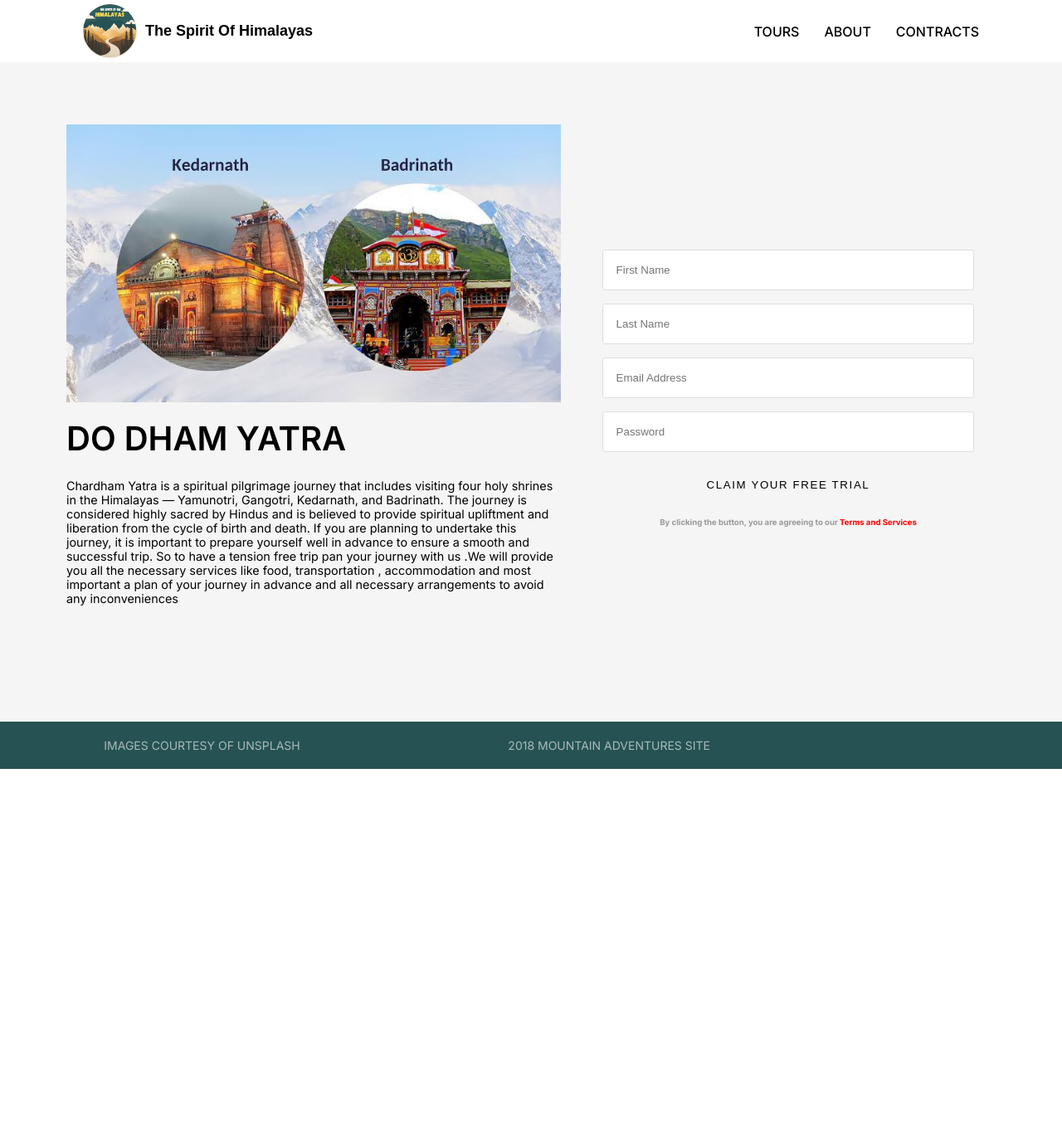
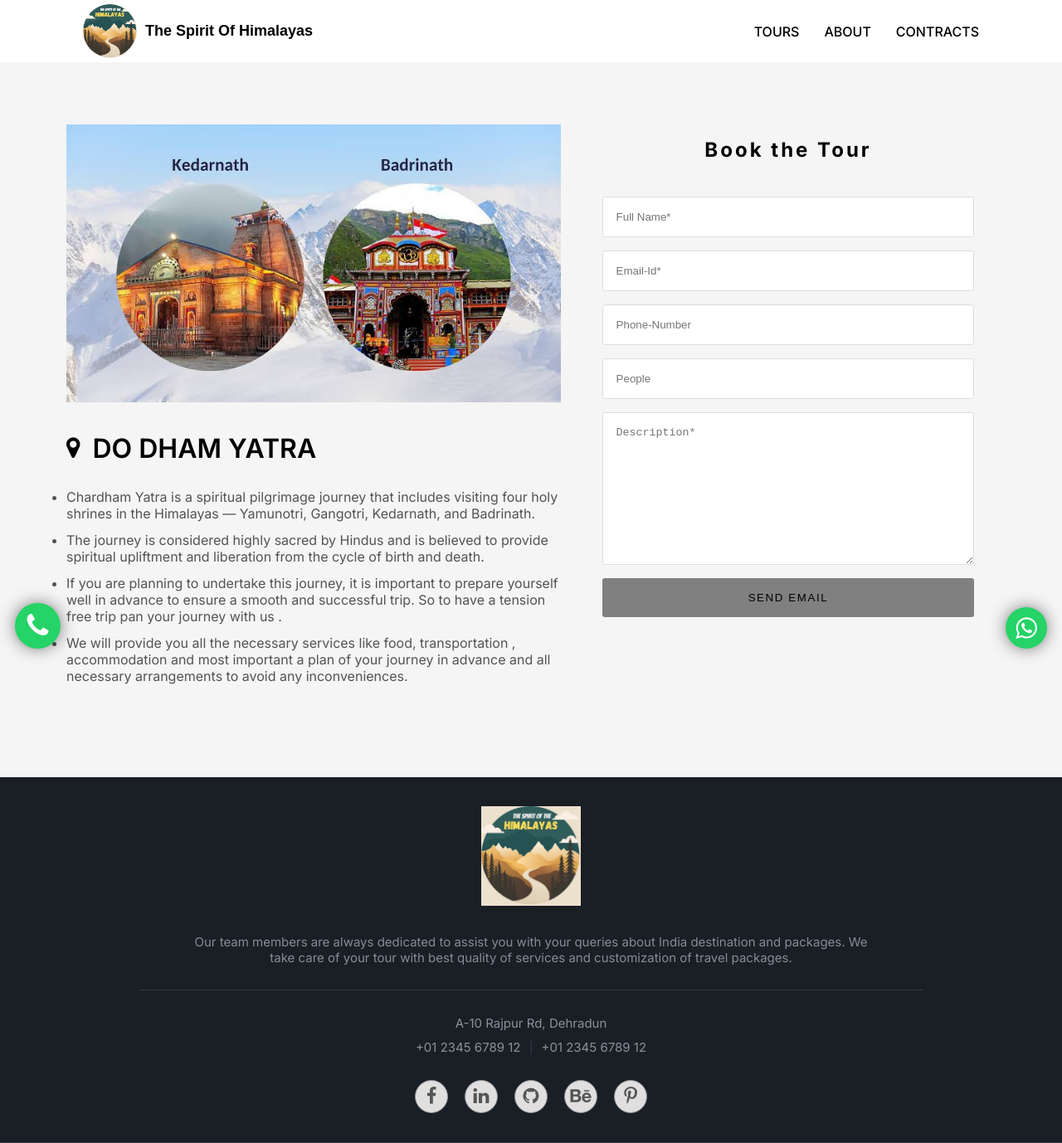
Before and after one commit to Laukik-11/thespiritofhimalayas, a React (Create React App) app: page /trek/1 in a window 1280 px wide. Shown: the whole page at 83% size. Before the commit the page ends 927 px from the top, so only its background shows below. Built offline with nearby package versions, Linux system fonts and the light colour scheme.

Commit message:
added form

```diff
--- a/package.json
+++ b/package.json
@@ -3,9 +3,12 @@
   "version": "0.1.0",
   "private": true,
   "dependencies": {
+    "@emailjs/browser": "^4.3.3",
     "@testing-library/jest-dom": "^5.17.0",
     "@testing-library/react": "^13.4.0",
     "@testing-library/user-event": "^13.5.0",
+    "emailjs": "^4.0.3",
+    "font-awesome": "^4.7.0",
     "react": "^18.2.0",
     "react-dom": "^18.2.0",
     "react-router-dom": "^6.22.3",
--- a/src/App.js
+++ b/src/App.js
@@ -16,6 +16,8 @@ function App() {
           <Route path="*" element={<h1>not found</h1>} />
         </Routes>
         <Footer />
+        <a target="_blank" href="https://api.whatsapp.com/send?phone=&text=" class="whatsapp-button"><i class="fa fa-whatsapp"></i></a>
+        <a target="_blank" href="https://api.whatsapp.com/send?phone=&text=" class="phone-button"><i class="fa fa-phone"></i></a>
       </Router>
     </>
   );
--- /dev/null
+++ b/src/Components/Footer.css
@@ -0,0 +1,96 @@
+img {
+  max-width: 100%;
+  height: auto;
+}
+.footer_section {
+  display: flex;
+  justify-content: center;
+  align-items: center;
+  padding: 35px 50px;
+  /* min-height: 100vh;*/
+}
+.contact-social ul {
+  margin: 0;
+  padding: 0;
+  list-style: none;
+}
+.contact-area {
+    text-align: center;
+  border-bottom: 1px solid #353c46;
+}
+
+.contact-content p {
+  font-size: 15px;
+  margin: 30px 0 60px;
+  position: relative;
+}
+
+.contact-content p::after {
+  background: #353c46;
+  bottom: -30px;
+  content: "";
+  height: 1px;
+  left: 50%;
+  position: absolute;
+  transform: translate(-50%);
+  width: 80%;
+}
+
+.contact-content h6 {
+  color: #8b9199;
+  font-size: 15px;
+  font-weight: 400;
+  margin-bottom: 10px;
+}
+
+.contact-content span {
+  color: #353c47;
+  margin: 0 10px;
+}
+
+.contact-social {
+  margin-top: 30px;
+}
+
+.contact-social > ul {
+  display: inline-flex;
+}
+
+.contact-social ul li a {
+  border: 1px solid #8b9199;
+  background-color: rgb(224, 222, 222);
+  border-radius: 50%;
+  color: #555555;
+  display: inline-block;
+  height: 40px;
+  width: 40px;
+  margin: 0 10px;
+  font-size: 22px;
+  padding-top: 5px;
+  transition: all 0.4s ease 0s;
+}
+
+.contact-social ul li a:hover {
+  background-color: rgb(48, 48, 48);
+  border: 1px solid #e4e4e4;
+  color: #e4e4e4;
+}
+
+.contact-content img {
+  max-width: 210px;
+}
+
+.footer_section,
+footer {
+  background: #1a1e25;
+  color: #868c96;
+}
+
+footer p {
+  padding: 20px 0;
+  text-align: center;
+}
+
+footer img {
+  width: 44px;
+}
--- a/src/Components/Footer.jsx
+++ b/src/Components/Footer.jsx
@@ -1,43 +1,37 @@
 import React from 'react'
+import Logo from "../Assets/Logo.jpg";
+import "./Footer.css"
 
 const Footer = () => {
   return (
     <>
-      {/* <section className="contact">
-        <h3 className="title">Learn More</h3>
-        <p>
-          Want to learn more about our upcoming mountain-related events? Just
-          sign up for our mailing list. No spam, we promise! Only quality
-          offers, and information to keep you outdoors.
-        </p>
-        <form>
-          <input type="email" placeholder="Email" />
-          <a href="#" className="btn">
-            Subscribe Now
-          </a>
-        </form>
-      </section> */}
-      <footer>
-        <p>Images Courtesy of unsplash</p>
-        <p>2018 Mountain Adventures site</p>
-        <ul>
-          <li>
-            <a href="#">
-              <i className="fa fa-twitter-square fa-2x"></i>
-            </a>
-          </li>
-          <li>
-            <a href="#">
-              <i className="fa fa-facebook-square fa-2x"></i>
-            </a>
-          </li>
-          <li>
-            <a href="#">
-              <i className="fa fa-snapchat-square fa-2x"></i>
-            </a>
-          </li>
-        </ul>
-      </footer>
+      <div class="contact-area footer_section" id="contact">
+        <div class="container">
+            {/* <div className="row"> */}
+                {/* <div className="col-lg-6 offset-lg-3"> */}
+                    <div class="contact-content text-center">
+                        <a href="#"><img style={{ width : "120px"}} src={Logo} alt="logo"/></a>
+                        <p style={{ padding: "0px 15%"}}>Our team members are always dedicated to assist you with your queries about India destination and packages. We take care of your tour with best quality of services and customization of travel packages.</p>
+                        <div class="hr"></div>
+                        <h6>A-10 Rajpur Rd, Dehradun</h6>
+                        <h6>+01 2345 6789 12<span>|</span>+01 2345 6789 12</h6>
+                        <div class="contact-social">
+                            <ul>
+                                <li><a class="hover-target" href=""><i class="fa fa-facebook"></i></a></li>
+                                <li><a class="hover-target" href=""><i class="fa fa-linkedin"></i></a></li>
+                                <li><a class="hover-target" href=""><i class="fa fa-github"></i></a></li>
+                                <li><a class="hover-target" href=""><i class="fa fa-behance"></i></a></li>
+                                <li><a class="hover-target" href=""><i class="fa fa-pinterest-p"></i></a></li>
+                            </ul>
+                        </div>
+                    </div>
+                  {/* </div> */}
+              {/* </div> */}
+        </div>
+    </div>
+    {/* <footer>
+        <p>Copyright &copy; 2024 <img style={{ width: "17px"}} src={Logo} alt="logo"/> All Rights Reserved.</p>
+    </footer> */}
     </>
   );
 }
--- a/src/Components/TrekList.jsx
+++ b/src/Components/TrekList.jsx
@@ -10,8 +10,7 @@ export const treks = [
     id: 1,
     trekname: "DO DHAM YATRA",
     image: Dodham,
-    description:
-      "Chardham Yatra is a spiritual pilgrimage journey that includes visiting four holy shrines in the Himalayas — Yamunotri, Gangotri, Kedarnath, and Badrinath. The journey is considered highly sacred by Hindus and is believed to provide spiritual upliftment and liberation from the cycle of birth and death. If you are planning to undertake this journey, it is important to prepare yourself well in advance to ensure a smooth and successful trip. So to have a tension free trip pan your journey with us .We will provide you all the necessary services like food, transportation , accommodation and most important a plan of your journey in advance and all necessary arrangements to avoid any inconveniences",
+    description: ["Chardham Yatra is a spiritual pilgrimage journey that includes visiting four holy shrines in the Himalayas — Yamunotri, Gangotri, Kedarnath, and Badrinath.", " The journey is considered highly sacred by Hindus and is believed to provide spiritual upliftment and liberation from the cycle of birth and death.", " If you are planning to undertake this journey, it is important to prepare yourself well in advance to ensure a smooth and successful trip. So to have a tension free trip pan your journey with us .", "We will provide you all the necessary services like food, transportation , accommodation and most important a plan of your journey in advance and all necessary arrangements to avoid any inconveniences."],
   },
   {
     id: 2,
--- a/src/Pages/TrekDetail.jsx
+++ b/src/Pages/TrekDetail.jsx
@@ -1,6 +1,7 @@
 import React, { useEffect, useState } from "react";
 import { useParams } from "react-router-dom";
 import { treks } from "../Components/TrekList";
+import emailjs from "@emailjs/browser";
 
 const TrekDetail = () => {
   const { id } = useParams();
@@ -10,12 +11,50 @@ const TrekDetail = () => {
     setTrek(trek);
   }, [id]);
 
+  const [name, setName] = useState("");
+  const [email, setEmail] = useState("");
+  const [message, setMessage] = useState("");
+  const [phoneNumber, setPhoneNumber] = useState("");
+  const [number, setNumber] = useState("");
+
+  const handleSubmit = (e) => {
+    e.preventDefault();
+
+    // Your EmailJS service ID, template ID, and Public Key
+    const serviceId = "service_apxgerr";
+    const templateId = "template_a9humra";
+    const publicKey = "ddz7uIKAGK9Pgu3ef";
+
+    // Create a new object that contains dynamic template params
+    const templateParams = {
+      from_name: name,
+      from_email: email,
+      from_phone: phoneNumber,
+      total_people: number,
+      to_name: "Laurel",
+      message: message,
+    };
+
+    // Send the email using EmailJS
+    emailjs
+      .send(serviceId, templateId, templateParams, publicKey)
+      .then((response) => {
+        console.log("Email sent successfully!", response);
+        setName("");
+        setEmail("");
+        setMessage("");
+      })
+      .catch((error) => {
+        console.error("Error sending email:", error);
+      });
+  };
+
   if (!trek) {
     return <div>Loading...</div>;
   }
   return (
     <main class="app">
-      <div class="app__sections">
+      <div class="app__sections_left">
         <div className="projects__image">
           <img
             src={trek.image}
@@ -23,45 +62,45 @@ const TrekDetail = () => {
             style={{ maxHeight: "500px", objectFit: "contain", width: "100%" }}
           />
         </div>
+        <div className="app__heading__container">
+        <i class="fa fa-map-marker" style={{ fontSize: {}}}></i>
         <h1 class="app__title">{trek.trekname}</h1>
-        <p class="app__text">{trek.description}</p>
+        </div>
+        {/* <p class="app__text">{trek.description}</p> */}
+        <ul className="treklist-ul">
+          {trek.description.map((trekpoint, index) => {
+            return <li key={index} className="treklist-li">
+              {trekpoint}
+            </li>;
+          })}
+        </ul>
       </div>
-      <div class="app__sections" style={{ maxWidth: "500px" }}>
-        {/* <h2 class="app__price">
-          Try it free 7 days
-
-        </h2> */}
-        <form class="app__form" id="form">
+      <div class="app__sections_right" style={{ maxWidth: "500px" }}>
+        <div class="app__form__heading">Book the Tour</div>
+        <form onSubmit={handleSubmit} class="app__form" id="form">
+          {/* <form class="app__form" id="form"> */}
           <div class="app__input__wrapper">
             <input
-              class="app__form__fields"
+              required
+              className="app__form__fields"
               type="text"
-              name="firstName"
-              placeholder="First Name"
+              placeholder="Full Name*"
+              value={name}
+              onChange={(e) => setName(e.target.value)}
             />
             <span class="app__form__input__erro">
-              First name must be between 2 and 100 characters and only contain
+              your name must be between 2 and 100 characters and only contain
               letters
             </span>
           </div>
           <div class="app__input__wrapper">
             <input
-              class="app__form__fields"
-              type="text"
-              name="lastName"
-              placeholder="Last Name"
-            />
-            <span class="app__form__input__erro">
-              First name must be between 2 and 100 characters and only contain
-              letters
-            </span>
-          </div>
-          <div class="app__input__wrapper">
-            <input
+              required
               class="app__form__fields"
               type="email"
-              name="email"
-              placeholder="Email Address"
+              placeholder="Email-Id*"
+              value={email}
+              onChange={(e) => setEmail(e.target.value)}
             />
             <span class="app__form__input__erro">
               Email address must be valid
@@ -70,22 +109,70 @@ const TrekDetail = () => {
           <div class="app__input__wrapper">
             <input
               class="app__form__fields"
-              type="password"
-              name="password"
-              placeholder="Password"
+              type="tel"
+              placeholder="Phone-Number"
+              value={phoneNumber}
+              onChange={(e) => setPhoneNumber(e.target.value)}
             />
             <span class="app__form__input__erro">
-              Password must only contain letters and numbers
+              Phone number must be 10 digit
             </span>
           </div>
+          <div class="app__input__wrapper">
+            <input
+              class="app__form__fields"
+              type="number"
+              placeholder="People"
+              value={number}
+              onChange={(e) => setNumber(e.target.value)}
+            />
+            <span class="app__form__input__erro">Number of people</span>
+          </div>
+          <div class="app__input__wrapper">
+            <textarea
+              required
+              class="app__form__fields"
+              cols="30"
+              rows="10"
+              placeholder="Description*"
+              value={message}
+              onChange={(e) => setMessage(e.target.value)}
+            ></textarea>
+
+            <span class="app__form__input__erro">Add some discription</span>
+          </div>
+          {/* <button type="submit"></button> */}
+
           <button type="submit" class="app__form__button">
-            Claim your free trial
+            Send Email
           </button>
-          <p class="app__form__term">
+          {/* <p class="app__form__term">
             By clicking the button, you are agreeing to our{" "}
             <a href="#">Terms and Services</a>
-          </p>
+          </p>  */}
         </form>
+
+        {/* <form onSubmit={handleSubmit} className="emailForm">
+          <input
+            type="text"
+            placeholder="Your Name"
+            value={name}
+            onChange={(e) => setName(e.target.value)}
+          />
+          <input
+            type="email"
+            placeholder="Your Email"
+            value={email}
+            onChange={(e) => setEmail(e.target.value)}
+          />
+          <textarea
+            cols="30"
+            rows="10"
+            value={message}
+            onChange={(e) => setMessage(e.target.value)}
+          ></textarea>
+          <button type="submit">Send Email</button>
+        </form> */}
       </div>
     </main>
   );
--- a/src/index.css
+++ b/src/index.css
@@ -1,4 +1,4 @@
-@import url('https://fonts.googleapis.com/css2?family=Inter:wght@100..900&display=swap');
+@import url("https://fonts.googleapis.com/css2?family=Inter:wght@100..900&display=swap");
 
 body {
   margin: 0;
@@ -31,15 +31,14 @@ html {
   color: #555;
 }
 
-ul,
-nav {
+header nav {
   list-style: none;
 }
 
 a {
   text-decoration: none;
   opacity: 1;
-  color:black;
+  color: black;
 }
 
 a:hover {
@@ -106,7 +105,7 @@ section:not(.hero):nth-child(even) {
 header {
   position: fixed;
   width: 100%;
-  background: #FFF;
+  background: #fff;
   display: flex;
   justify-content: space-between;
   align-items: center;
@@ -122,7 +121,7 @@ header {
   }
 }
 
-header p{
+header p {
   font-size: 18px;
 }
 header h2 {
@@ -319,7 +318,7 @@ header nav li {
 }
 
 /*footer*/
-
+/*
 footer {
   display: flex;
   align-items: center;
@@ -357,7 +356,7 @@ footer p {
   footer ul li {
     margin: 0 8px;
   }
-}
+} */
 
 /* Projects Section */
 .projects {
@@ -513,17 +512,17 @@ footer p {
   place-content: center;
   padding: 100px 80px;
   background: #f5f5f5;
-  color:black;
+  color: black;
   width: 100%;
   margin: 0 auto;
   display: flex;
   justify-content: center;
-  align-items: center;
+  /* align-items: center; */
   flex-wrap: wrap;
   gap: 24px;
 }
 
-.app__sections {
+.app__sections_left {
   width: 100%;
   min-width: 300px;
   display: flex;
@@ -533,13 +532,36 @@ footer p {
   padding-top: 50px;
 }
 
+.treklist-li {
+  padding-bottom: 12px;
+  color: #545353;
+}
+
+.app__sections_right {
+  width: 100%;
+  min-width: 300px;
+  display: flex;
+  flex-direction: column;
+  /* justify-content: center; */
+  flex: 1 1 0;
+  padding-top: 50px;
+}
+
 .app__title {
   /* color: white; */
   text-align: center;
-  font-size: clamp(2rem, 5vw, 2.5rem);
-  line-height: 3rem;
+  font-size: 2rem;
+  /* line-height: 3rem; */
   font-weight: 600;
-  margin-bottom: 1.5rem;
+}
+
+.app__heading__container {
+  display: flex;
+  gap: 15px;
+  align-items: center;
+  font-size: 1.8rem;
+  margin-bottom: 1.8rem;
+  margin-top: 1rem;
 }
 
 .app__text {
@@ -550,13 +572,14 @@ footer p {
   margin-bottom: 2.5rem;
 }
 
-.app__price {
+.app__form__heading {
   padding: 1rem 3rem;
   border-radius: 0.6rem;
   /* color: white; */
   text-align: center;
-  font-size: 0.9rem;
+  font-size: 1.5rem;
   font-weight: 700;
+  letter-spacing: 3px;
 }
 
 .fw-normal {
@@ -564,7 +587,7 @@ footer p {
 }
 
 .app__form {
-  margin-top: 1rem;
+  /* margin-top: 1rem; */
   padding: clamp(1rem, 2vw, 2rem);
   /* background-color: white; */
   border-radius: 0.6rem;
@@ -609,7 +632,7 @@ footer p {
 
 .app__form__button {
   padding: 1rem;
-  background-color: var(--green);
+  background-color: grey;
   border: none;
   border-radius: 0.2rem;
   box-shadow: 0 4px 0 var(--green-dark);
@@ -621,7 +644,8 @@ footer p {
 }
 
 .app__form__button:hover {
-  background-color: var(--green-light);
+  background-color: rgb(38, 38, 38);
+  color: white;
   box-shadow: 0 4px 0 var(--green);
 }
 
@@ -643,3 +667,47 @@ footer p {
     text-align: left;
   }
 }
+
+/* whatsapp button css*/
+.whatsapp-button {
+  position: fixed;
+  bottom: 18px;
+  right: 18px;
+  z-index: 99;
+  background-color: #25d366;
+  border-radius: 50px;
+  color: #ffffff;
+  text-decoration: none;
+  width: 50px;
+  height: 50px;
+  font-size: 30px;
+  display: flex;
+  flex-direction: column;
+  justify-content: center;
+  align-items: center;
+  -webkit-box-shadow: 0px 0px 25px -6px rgba(0, 0, 0, 1);
+  -moz-box-shadow: 0px 0px 25px -6px rgba(0, 0, 0, 1);
+  box-shadow: 0px 0px 25px -6px rgba(0, 0, 0, 1);
+  /* animation: effect 5s infinite ease-in; */
+}
+.phone-button {
+  position: fixed;
+  bottom: 18px;
+  left: 18px;
+  z-index: 99;
+  background-color: #25d366;
+  border-radius: 50px;
+  color: #ffffff;
+  text-decoration: none;
+  width: 55px;
+  height: 55px;
+  font-size: 33px;
+  display: flex;
+  flex-direction: column;
+  justify-content: center;
+  align-items: center;
+  -webkit-box-shadow: 0px 0px 25px -6px rgba(0, 0, 0, 1);
+  -moz-box-shadow: 0px 0px 25px -6px rgba(0, 0, 0, 1);
+  box-shadow: 0px 0px 25px -6px rgba(0, 0, 0, 1);
+  /* animation: effect 5s infinite ease-in; */
+}
--- a/src/index.js
+++ b/src/index.js
@@ -2,6 +2,7 @@ import React from 'react';
 import ReactDOM from 'react-dom/client';
 import './index.css';
 import App from './App';
+import '../node_modules/font-awesome/css/font-awesome.min.css';
 
 const root = ReactDOM.createRoot(document.getElementById('root'));
 root.render(
```
Also changed, not shown: 1 other file (tests, documents, lock files or other folders).
